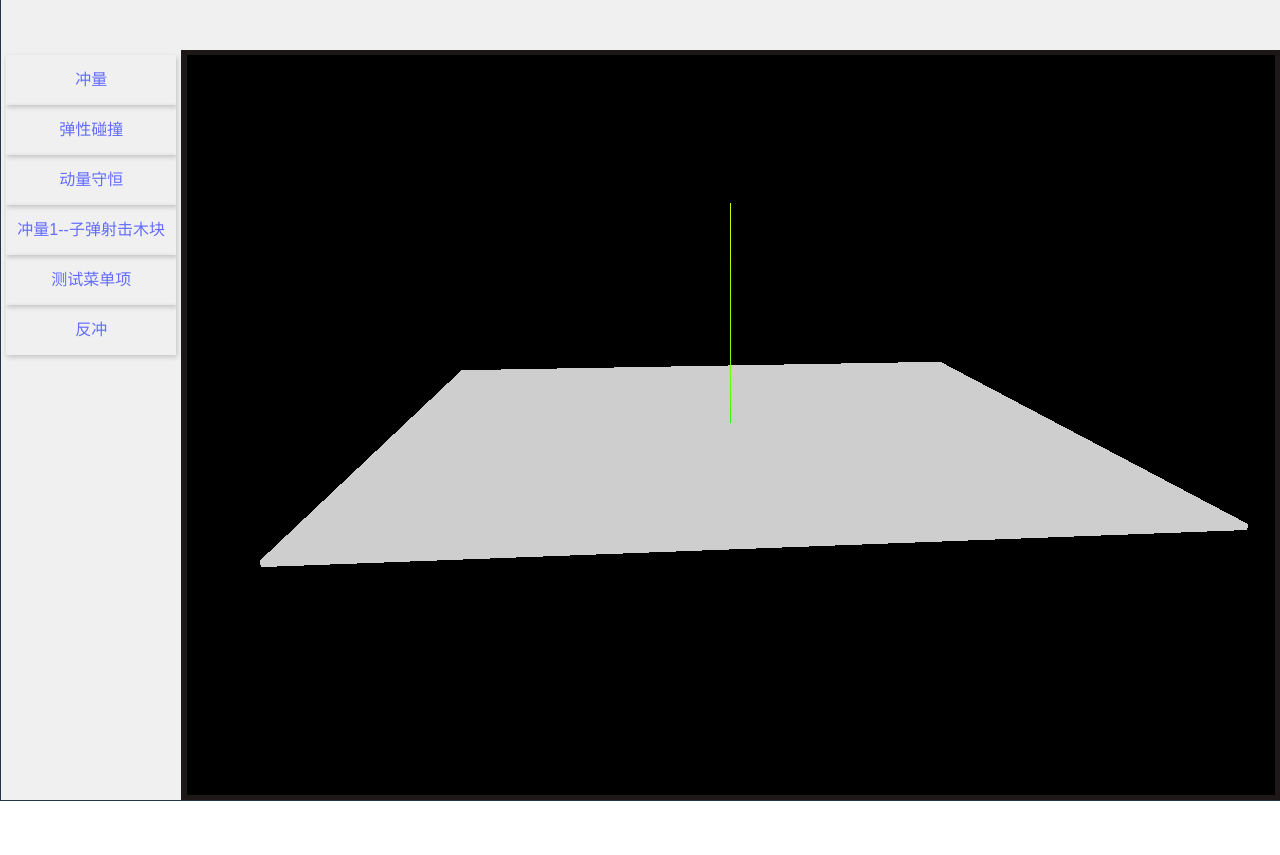
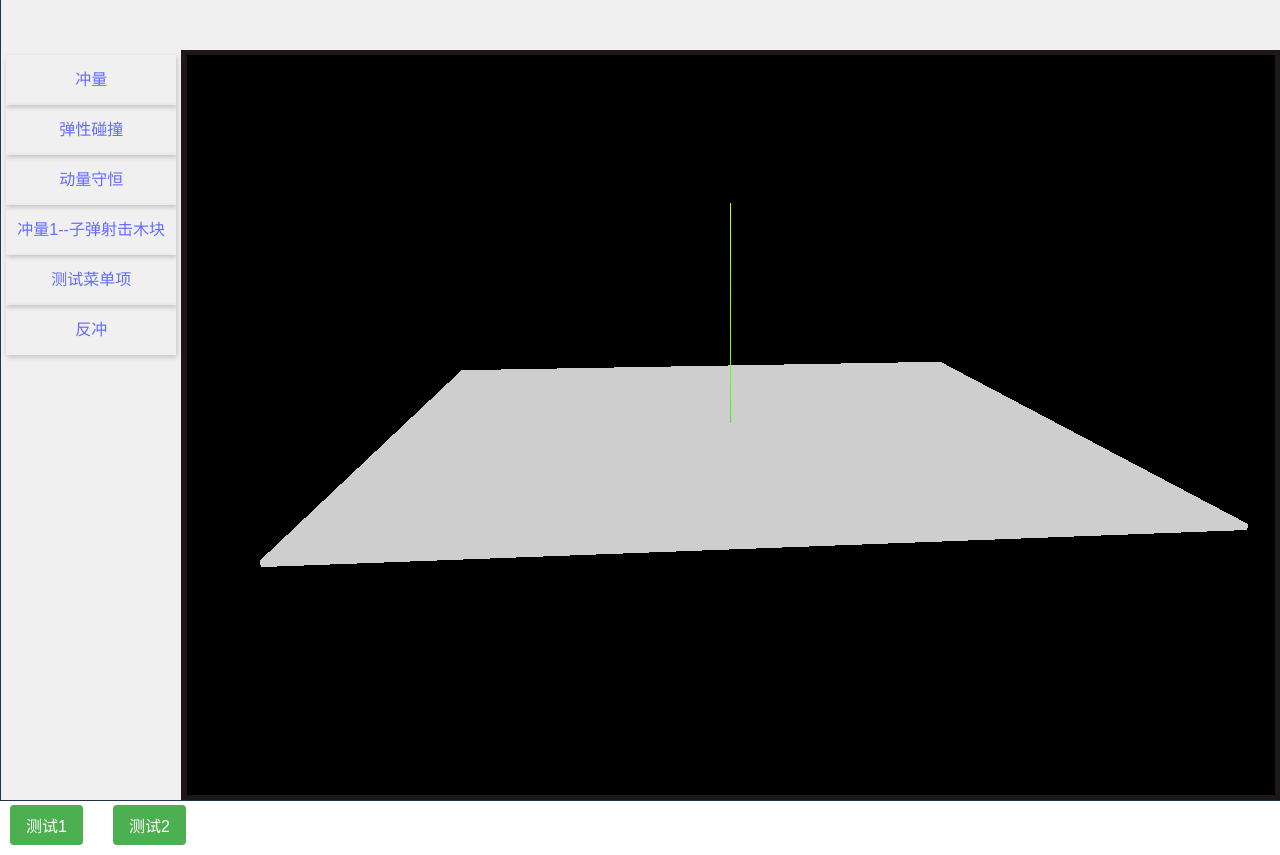
Before and after one commit to qinmoM/test_public, a Vue app: page /page1 in a window 1280 px wide. Before the commit the page ends 801 px from the top, so only its background shows below. Built offline with nearby package versions, Linux system fonts and the light colour scheme.

Commit message:
更改page4.vue和试了一下page1.vue的按钮

```diff
--- a/src/view/page1.vue
+++ b/src/view/page1.vue
@@ -1,6 +1,10 @@
 <template>
-    <div class="page-content">
-    </div>
+    <div class="page-content"></div>
+    <!-- 操作按钮 -->
+  <div class="button-group">
+    <button @click="fire">测试1</button>
+    <button @click="resetCamera">测试2</button>
+  </div>
 </template>
 <script setup>
 import * as THREE from 'three';
@@ -146,6 +150,28 @@ function updatePosition(basicCir, phyCircle) {
     height: 100%;
     overflow: hidden;
 }
+.button-group{
+  left:50%;
+
+  position:absolute;
+  width:100%;
+  padding :10px 0;
+  display:flex;
+  /* justift-content:center; */
+  transform:translateX(-50%);
+  gap:10px;
+  z-index: 100;
+}
+button {
+  padding: 8px 16px;
+  margin: 0 10px;
+  background-color: #4CAF50;
+  color: white;
+  border: none;
+  border-radius: 4px;
+  cursor: pointer;
+}
+
 canvas{
     width: 100%;
     height: 100%;
--- a/src/view/page4.vue
+++ b/src/view/page4.vue
@@ -1,185 +1,236 @@
 <template>
-    <div class="page-content">
-    </div>
+  <!-- 容器元素绑定ref -->
+  <div ref="container" class="page-content"></div>
+  <!-- 操作按钮 -->
+  <div class="button-group">
     <button @click="fire">开火</button>
     <button @click="resetCamera">重置视角</button>
+  </div>
 </template>
+
 <script setup>
-import * as THREE from 'three';
-import * as CANNON from 'cannon-es';
-import { onMounted } from 'vue';
-// import { ref, onMounted } from 'vue';
-import { OrbitControls } from 'three/examples/jsm/controls/OrbitControls.js'; //引入轨道控制器
-onMounted(()=>{
-let dom = document.querySelector('.page-content')
-const scene = new THREE.Scene();
-scene.background = new THREE.Color(0x222222);
-const camera = new THREE.PerspectiveCamera(
+import { ref, onMounted, onBeforeUnmount } from 'vue'
+import * as THREE from 'three'
+import * as CANNON from 'cannon-es'
+import { OrbitControls } from 'three/examples/jsm/controls/OrbitControls.js'
+
+//响应式数据
+const container = ref(null)          // 场景容器
+const animationId = ref(null)        // 动画ID
+const isRecoiling = ref(false)       // 是否正在后坐力动画
+
+//Three.js对象
+let scene, camera, renderer, controls, weapon
+
+//场景初始化
+const initScene = () => {
+  if (!container.value) return
+
+  // 1. 创建场景
+  scene = new THREE.Scene()
+  scene.background = new THREE.Color(0x222222)
+
+  // 2. 创建相机
+  camera = new THREE.PerspectiveCamera(
     75,
-  dom.clientWidth/dom.clientHeight,
+    container.value.clientWidth / container.value.clientHeight,
     0.1,
     1000
   )
-//创建渲染器
-const renderer = new THREE.WebGLRenderer({ antialias: true })
-renderer.setSize(dom.clientWidth, dom.clientHeight)
+  camera.position.set(0,2,5)
+  resetCamera() // 初始化相机位置
+
+  // 3. 创建渲染器
+  renderer = new THREE.WebGLRenderer({ antialias: true })
+  renderer.setSize(container.value.clientWidth, container.value.clientHeight)
   renderer.setPixelRatio(window.devicePixelRatio)
-dom.appendChild(renderer.domElement)
+  container.value.appendChild(renderer.domElement)
 
+  // 4. 添加轨道控制器
+  controls = new OrbitControls(camera, renderer.domElement)
+  controls.enableDamping = true
+  controls.dampingFactor = 0.05
+
+  // 5. 添加光源
+  const ambientLight = new THREE.AmbientLight(0x404040)
+  scene.add(ambientLight)
+  const directionalLight = new THREE.DirectionalLight(0xffffff, 0.8)
+  directionalLight.position.set(1, 1, 1)
+  scene.add(directionalLight)
+
+  // 6. 创建物理世界
   const groundMaterial = new CANNON.Material('ground')
-const {world, boxBody} = createWorld(groundMaterial)
-const contactMaterial = new CANNON.ContactMaterial(
-    groundMaterial
-)
-world.addContactMaterial(contactMaterial) //添加接触材质
+  const { world, boxBody } = createWorld(groundMaterial)
+  const contactMaterial = new CANNON.ContactMaterial(groundMaterial)
+  world.addContactMaterial(contactMaterial)
+
+  // 7. 创建地面
   const textureUrl = new URL('../assets/textures/laminate_floor_02_diff_4k.jpg', import.meta.url).href
   const geometry = new THREE.BoxGeometry(15, 0.1, 15)
-const texture = new THREE.TextureLoader().load(textureUrl, () => {
-  console.log('Texture loaded');
-}, undefined, (error) => {
-  console.error('An error happened', error);
-});
+  const texture = new THREE.TextureLoader().load(textureUrl)
   const material = new THREE.MeshBasicMaterial({ map: texture })
   const cube = new THREE.Mesh(geometry, material)
   cube.position.copy(boxBody.position)
-// 添加轨道控制器
-controls = new OrbitControls(camera, renderer.domElement);
-      controls.enableDamping = true;
-      controls.dampingFactor = 0.05;
-      // 添加光源
-      const ambientLight = new THREE.AmbientLight(0x404040);
-      scene.add(ambientLight);
-      const directionalLight = new THREE.DirectionalLight(0xffffff, 0.8);
-      directionalLight.position.set(1, 1, 1);
-      scene.add(directionalLight);
-      // 创建武器模型
-      createWeaponModel();
-      // 添加坐标轴辅助
-      const axesHelper = new THREE.AxesHelper(1);
-      scene.add(axesHelper);
-      // 开始动画循环
-      animate();
+  scene.add(cube)
+
+  // 8. 添加坐标轴辅助
+  const axesHelper = new THREE.AxesHelper(1)
+  scene.add(axesHelper)
+
+  // 9. 创建武器模型
+  createWeaponModel()
+
+  // 10. 开始动画循环
+  animate()
+}//物理世界创建
+const createWorld = (groundMaterial) => {
+  const world = new CANNON.World()
+  world.gravity.set(0, -9.82, 0)
+
+  const groundShape = new CANNON.Box(new CANNON.Vec3(7.5, 0.05, 7.5))
+  const boxBody = new CANNON.Body({
+    mass: 0,  // 质量为0表示静态物体
+    shape: groundShape,
+    material: groundMaterial,
+    position: new CANNON.Vec3(0, -0.05, 0)
   })
-    // 创建简易武器模型
+  world.addBody(boxBody)
+
+  return { world, boxBody }
+}
+
+//武器模型创建
 const createWeaponModel = () => {
-      weapon = new THREE.Group();
+  weapon = new THREE.Group()
+
   // 枪身
-      const bodyGeometry = new THREE.BoxGeometry(1, 0.2, 0.1);
-      const bodyMaterial = new THREE.MeshPhongMaterial({ color: 0x555555 });
-      const body = new THREE.Mesh(bodyGeometry, bodyMaterial);
-      weapon.add(body);
+  const bodyGeometry = new THREE.BoxGeometry(1, 0.2, 0.1)
+  const bodyMaterial = new THREE.MeshPhongMaterial({ color: 0x555555 })
+  const body = new THREE.Mesh(bodyGeometry, bodyMaterial)
+  weapon.add(body)
+
   // 枪管
-      const barrelGeometry = new THREE.CylinderGeometry(0.05, 0.05, 0.8, 32);
-      barrelGeometry.rotateX(Math.PI / 2);
-      const barrelMaterial = new THREE.MeshPhongMaterial({ color: 0x333333 });
-      const barrel = new THREE.Mesh(barrelGeometry, barrelMaterial);
-      barrel.position.set(0, 0, -0.4);
-      weapon.add(barrel);
+  const barrelGeometry = new THREE.CylinderGeometry(0.05, 0.05, 0.8, 32)
+  barrelGeometry.rotateX(Math.PI / 2) // 旋转90度
+  const barrelMaterial = new THREE.MeshPhongMaterial({ color: 0x333333 })
+  const barrel = new THREE.Mesh(barrelGeometry, barrelMaterial)
+  barrel.position.set(0, 0, -0.4)
+  weapon.add(barrel)
+
   // 枪托
-      const stockGeometry = new THREE.BoxGeometry(0.3, 0.2, 0.4);
-      const stockMaterial = new THREE.MeshPhongMaterial({ color: 0x444444 });
-      const stock = new THREE.Mesh(stockGeometry, stockMaterial);
-      stock.position.set(0, 0, 0.3);
-      weapon.add(stock);
+  const stockGeometry = new THREE.BoxGeometry(0.3, 0.2, 0.4)
+  const stockMaterial = new THREE.MeshPhongMaterial({ color: 0x444444 })
+  const stock = new THREE.Mesh(stockGeometry, stockMaterial)
+  stock.position.set(0, 0, 0.3)
+  weapon.add(stock)
+
   // 扳机
-      const triggerGeometry = new THREE.BoxGeometry(0.1, 0.05, 0.05);
-      const triggerMaterial = new THREE.MeshPhongMaterial({ color: 0x222222 });
-      const trigger = new THREE.Mesh(triggerGeometry, triggerMaterial);
-      trigger.position.set(0, -0.1, 0.1);
-      weapon.add(trigger);
-      scene.add(weapon);
-    };
-    // 反冲动画
-    const recoilAnimation = () => {
-      if (!weapon) return;
-      isRecoiling = true;
-      const startTime = Date.now();
-      const duration = 200; // 动画持续时间(ms)
-      const recoilDistance = 0.2; // 反冲距离
-      const animateRecoil = () => {
-        const elapsed = Date.now() - startTime;
-        const progress = Math.min(elapsed / duration, 1);
-        // 使用缓动函数使动画更自然
-        const easeOut = 1 - Math.pow(1 - progress, 3);
+  const triggerGeometry = new THREE.BoxGeometry(0.1, 0.05, 0.05)
+  const triggerMaterial = new THREE.MeshPhongMaterial({ color: 0x222222 })
+  const trigger = new THREE.Mesh(triggerGeometry, triggerMaterial)
+  trigger.position.set(0, -0.1, 0.1)
+  weapon.add(trigger)
 
-        if (progress < 0.5) {
-          // 反冲阶段
-          weapon.position.z = easeOut * recoilDistance;
-        } else {
-          // 恢复阶段
-          weapon.position.z = recoilDistance - (easeOut - 0.5) * 2 * recoilDistance;
+  scene.add(weapon)
 }
-        if (progress >= 1) {
-          weapon.position.z = 0;
-          isRecoiling = false;
-          return;
-        }
-        animationId = requestAnimationFrame(animateRecoil);
-      };
-      animateRecoil();
-    };
-    // 开火函数
+
+//开火功能
 const fire = () => {
-      if (isRecoiling) return;
-      recoilAnimation();
-      // 添加枪口闪光效果
-      const flashGeometry = new THREE.SphereGeometry(0.1, 16, 16);
+  if (isRecoiling.value) return
+  recoilAnimation()
+
+  // 枪口闪光效果
+  const flashGeometry = new THREE.SphereGeometry(0.1, 16, 16)
   const flashMaterial = new THREE.MeshBasicMaterial({
     color: 0xff6600,
     transparent: true,
     opacity: 0.8
-      });
-      const flash = new THREE.Mesh(flashGeometry, flashMaterial);
-      flash.position.set(0, 0, -0.9);
-      weapon.add(flash);
+  })
+  const flash = new THREE.Mesh(flashGeometry, flashMaterial)
+  flash.position.set(0, 0, -0.9)
+  weapon.add(flash)
 
-      // 闪光消失动画
+  // 50毫秒后移除闪光
   setTimeout(() => {
-        weapon.remove(flash);
-      }, 50);
-    };
-    // 重置相机位置
+    weapon.remove(flash)
+  }, 50)
+}
+
+// 后坐力动画
+const recoilAnimation = () => {
+  if (!weapon) return
+  isRecoiling.value = true
+  const startTime = Date.now()
+  const duration = 200    // 动画持续时间(毫秒)
+  const recoilDistance = 0.2  // 后坐距离
+
+  const animateRecoil = () => {
+    const elapsed = Date.now() - startTime
+    const progress = Math.min(elapsed / duration, 1)
+    // 使用缓动函数使动画更平滑
+    const easeOut = 1 - Math.pow(1 - progress, 3)
+
+    // 前半段：后坐
+    if (progress < 0.5) {
+      weapon.position.z = easeOut * recoilDistance
+    }
+    // 后半段：复位
+    else {
+      weapon.position.z = recoilDistance - (easeOut - 0.5) * 2 * recoilDistance
+    }
+
+    // 动画结束
+    if (progress >= 1) {
+      weapon.position.z = 0
+      isRecoiling.value = false
+      return
+    }
+
+    animationId.value = requestAnimationFrame(animateRecoil)
+  }
+
+  animateRecoil()
+}
+
+// 重置相机
 const resetCamera = () => {
-      if (!camera || !controls) return;
-      camera.position.set(0, 0.5, 2);
-      controls.target.set(0, 0, 0);
-      controls.update();
-    };
-    // 动画循环
+  if (!camera || !controls) return
+  camera.position.set(0, 0.5, 2)
+  controls.target.set(0, 0, 0)
+  controls.update()
+}
+
+//  动画循环
 const animate = () => {
-      animationId = requestAnimationFrame(animate);
-      controls.update();
-      renderer.render(scene, camera);
-    };
-    // 窗口大小调整
+  animationId.value = requestAnimationFrame(animate)
+  controls.update()  // 更新控制器
+  renderer.render(scene, camera)
+}
+
+//窗口大小调整
 const onWindowResize = () => {
-      if (!container.value || !camera || !renderer) return;
-      camera.aspect = container.value.clientWidth / container.value.clientHeight;
-      camera.updateProjectionMatrix();
-      renderer.setSize(container.value.clientWidth, container.value.clientHeight);
-    };
+  if (!container.value || !camera || !renderer) return
+  camera.aspect = container.value.clientWidth / container.value.clientHeight
+  camera.updateProjectionMatrix()
+  renderer.setSize(container.value.clientWidth, container.value.clientHeight)
+}
 
-    // 生命周期钩子
-    onMounted(() => {
-      initScene();
-      window.addEventListener('resize', onWindowResize);
-    });
+//生命周期钩子
+  initScene()
+  window.addEventListener('resize', onWindowResize)
 
 onBeforeUnmount(() => {
-      window.removeEventListener('resize', onWindowResize);
-      cancelAnimationFrame(animationId);
+  // 清理资源
+  window.removeEventListener('resize', onWindowResize)
+  cancelAnimationFrame(animationId.value)
   if (container.value && renderer?.domElement) {
-        container.value.removeChild(renderer.domElement);
+    container.value.removeChild(renderer.domElement)
   }
-    });
-    const container = ref(null); //chuangjian一个响应式对象，他会根据数据的变化而变化，
-    // 假如container的值发生变化，页面会自动更新
-const fire_1 = ref(null); //创建一个响应式对象
-// onMounted(() => { //元素被挂在时被自动调用
-// });
+})
 </script>
+
 <style scoped>
-.page-content{
+.page-content {
   display: flex;
   justify-content: center;
   align-items: center;
@@ -187,19 +238,29 @@ const fire_1 = ref(null); //创建一个响应式对象
   height: 100%;
   overflow: hidden;
 }
+.button-group{
+  position:absolute;
+  bottom: 20px;
+  left:50%;
+  transform:translateX(-50%);
+  display:flex;
+  gap:10px;
+}
 button {
   padding: 8px 16px;
-  margin: 0 5px;
+  margin: 0 10px;
   background-color: #4CAF50;
   color: white;
   border: none;
   border-radius: 4px;
   cursor: pointer;
 }
+
 button:hover {
   background-color: #45a049;
 }
-canvas{
+
+canvas {
   width: 100%;
   height: 100%;
   background-color: aliceblue;
```
Lines whose indentation alone changed are shown as unchanged.
